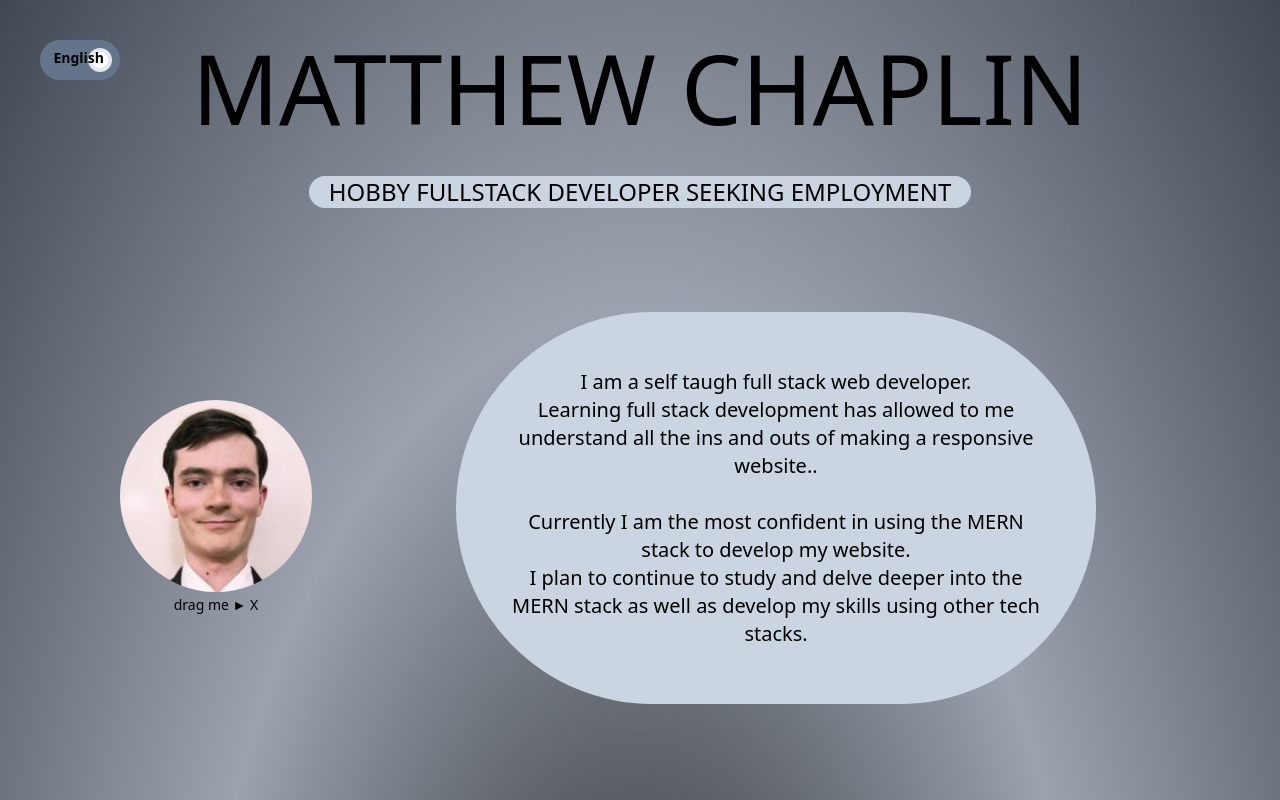
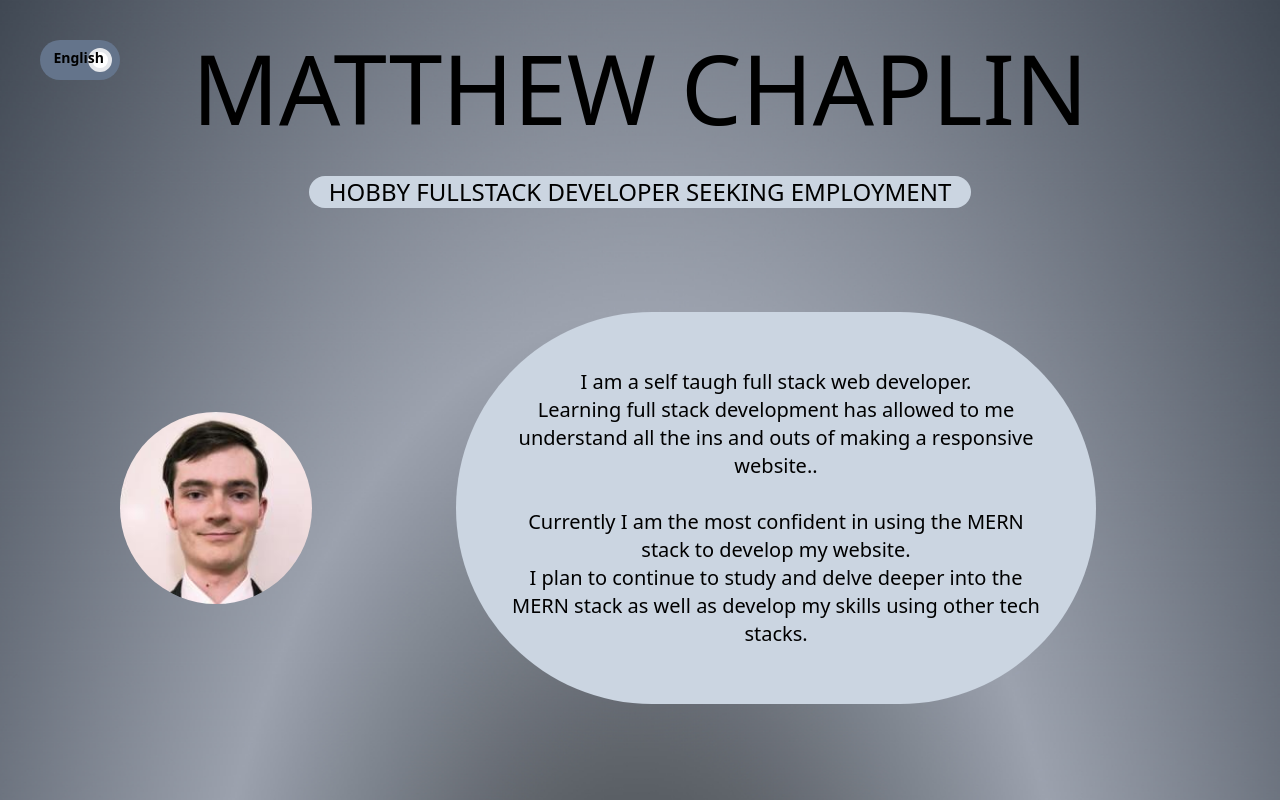
Before and after one commit to Chappo050/Profile, a React (Create React App) app in the folder client/: page / in a window 1280 px wide. Shown: the top 800 px of the page. Built offline with nearby package versions, Linux system fonts and the light colour scheme.

Commit message:
removed animation

```diff
--- a/client/src/components/Profile.tsx
+++ b/client/src/components/Profile.tsx
@@ -1,16 +1,10 @@
 import myPic from "../Images/me.jpeg";
-import { motion, useDragControls } from "framer-motion";
-import { useState } from "react";
 
 const Profile = ({isJapanese}: any) => {
-  const dragControls = useDragControls();
-
-
   const language = {
     english: {
       name: "MATTHEW CHAPLIN",
       header: "HOBBY FULLSTACK DEVELOPER SEEKING EMPLOYMENT",
-      drag: "drag me ► X",
       description: (
         <>
           I am a self taugh full stack web developer.
@@ -29,7 +23,6 @@ const Profile = ({isJapanese}: any) => {
     japanese: {
       name: "チャプリン マシュー",
       header: "就活フルスタックエンジニア",
-      drag: "引き出して ► X",
       description: (
         <>
           私は一人でフルスタックエンジニアを勉強しています。
@@ -46,9 +39,7 @@ const Profile = ({isJapanese}: any) => {
   };
 
 
-  function startDrag(event: any) {
-    dragControls.start(event, { snapToCursor: true });
-  }
+
   return (
     <div className="flex flex-col text-center justify-center items-center scroll-smooth pt-10 lg:-z-10  ">
 
@@ -61,21 +52,14 @@ const Profile = ({isJapanese}: any) => {
       </div>
 
       <div className="grid grid-cols-1 lg:flex items-center justify-center lg:gap-20  ">
-        <motion.div
-          drag
-          dragTransition={{ bounceStiffness: 600, bounceDamping: 5 }}
-          dragConstraints={{ left: 10, right: 10, top: 10, bottom: 10 }}
-        >
+
           <div className="">
             <img
               alt="Matthew Chaplin"
               src={myPic}
               className="w-48 h-48 rounded-full mx-auto"
             />
-
-            <span className="text-sm"> {isJapanese ? language.japanese.drag : language.english.drag}</span>
           </div>
-        </motion.div>
         <div className="rounded-full  bg-slate-300 w-auto lg:m-16 m-5 lg:w-1/2 h-auto p-14 text-base md:text-lg lg:text-xl">
         {isJapanese ? language.japanese.description : language.english.description}
         </div>
```
